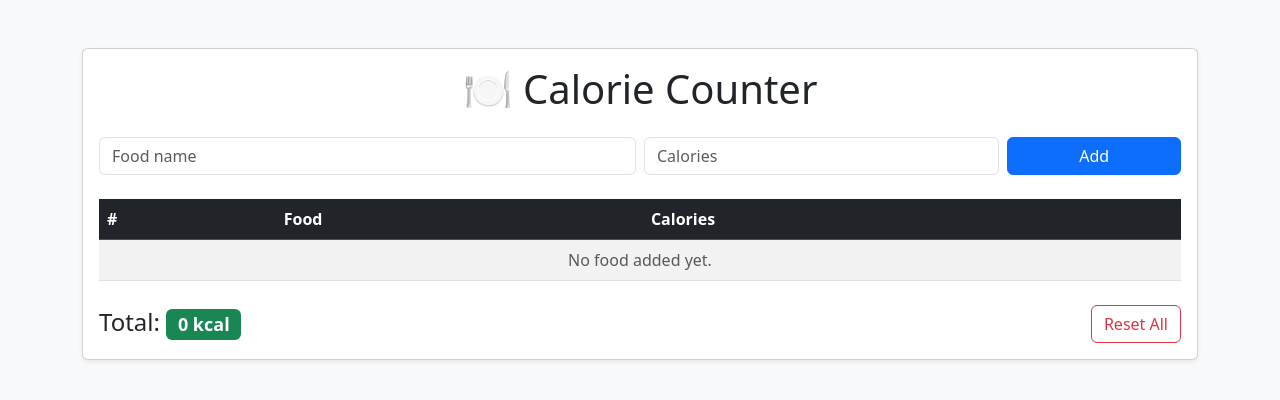
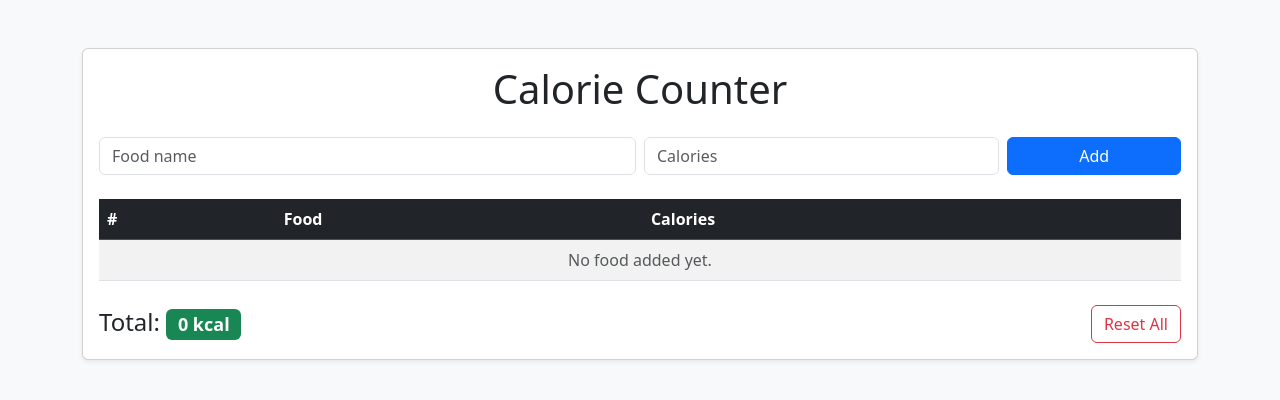
Before and after one commit to sinethatiah/calorie-Counter, a Django app: page / in a window 1280 px wide. Shown: the top 400 px of the page. Run offline with Django 5.2, Linux system fonts and the light colour scheme; data that the repository does not hold is empty.

Commit message:
add readme

```diff
--- a/calorieApp/templates/food_list.html
+++ b/calorieApp/templates/food_list.html
@@ -10,7 +10,7 @@
 <div class="container py-5">
     <div class="card shadow-sm">
         <div class="card-body">
-            <h1 class="mb-4 text-center">🍽️ Calorie Counter</h1>
+            <h1 class="mb-4 text-center"> Calorie Counter</h1>
 
             <form method="POST" class="row g-2 mb-4">
                 {% csrf_token %}
```
Also changed, not shown: README.md (added).
